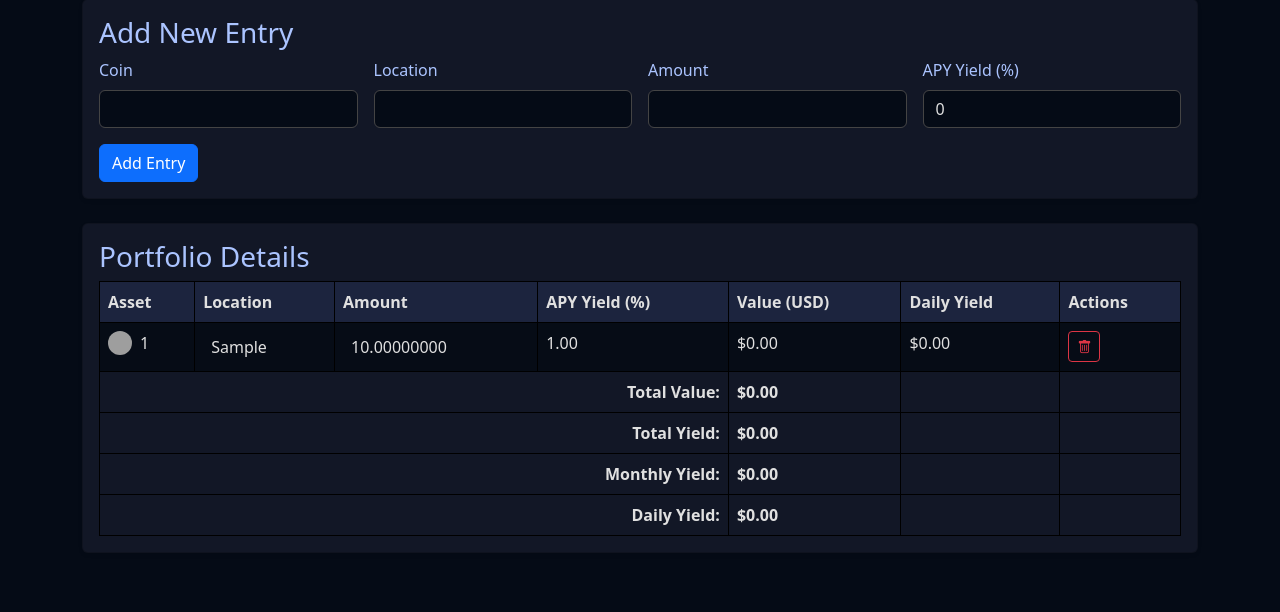
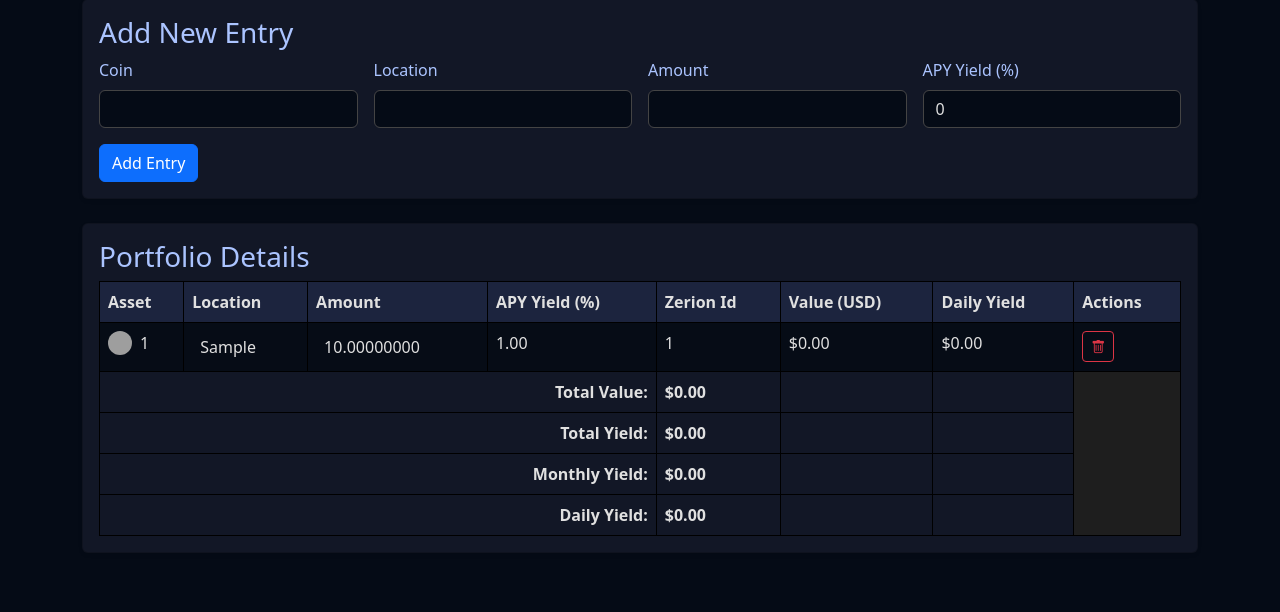
Before and after one commit to toxonaut/crypto-portfolio-tracker, a Flask app: page /edit_portfolio in a window 1280 px wide. Shown: the part 129-741 px from the top of the page. Run offline with Flask 3, Linux system fonts and the light colour scheme; tables that the repository leaves empty hold one stand-in row (values such as "Sample post"); a database or web service that is not in the repository returns one stand-in record (values such as "Sample title"); data that the repository does not hold is empty; some libraries are stand-ins or nearby versions; grey boxes are pictures that could not be loaded.

Commit message:
Add Zerion Id column to portfolio table and database

```diff
--- a/app.py
+++ b/app.py
@@ -59,6 +59,7 @@ class Portfolio(db.Model):
     source = db.Column(db.String(50), nullable=False)
     amount = db.Column(db.Float, nullable=False)
     apy = db.Column(db.Float, default=0.0)
+    zerion_id = db.Column(db.String(100), nullable=True)
 
     def to_dict(self):
         return {
@@ -66,7 +67,8 @@ class Portfolio(db.Model):
             'coin_id': self.coin_id,
             'source': self.source,
             'amount': self.amount,
-            'apy': self.apy
+            'apy': self.apy,
+            'zerion_id': self.zerion_id
         }
 
 class PortfolioHistory(db.Model):
@@ -194,7 +196,8 @@ def scheduled_add_history():
             # Add source data to the coin
             grouped_data[coin_id]['sources'][source] = {
                 'amount': amount,
-                'apy': apy
+                'apy': apy,
+                'zerion_id': item.get('zerion_id', '')
             }
 
             # Add to the total amount for this coin
@@ -356,7 +359,8 @@ def get_portfolio():
         # Add source data to the coin
         grouped_data[coin_id]['sources'][source] = {
             'amount': amount,
-            'apy': apy
+            'apy': apy,
+            'zerion_id': item.get('zerion_id', '')
         }
 
         # Add to the total amount for this coin
@@ -436,7 +440,8 @@ def add_coin_api():
             coin_id=data['coin_id'],
             source=data['source'],
             amount=float(data['amount']),
-            apy=float(data.get('apy', 0))
+            apy=float(data.get('apy', 0)),
+            zerion_id=data.get('zerion_id', '')
         )
 
         db.session.add(new_entry)
@@ -456,7 +461,8 @@ def add_coin():
             coin_id=data['coin_id'],
             source=data['source'],
             amount=float(data['amount']),
-            apy=float(data.get('apy', 0))
+            apy=float(data.get('apy', 0)),
+            zerion_id=data.get('zerion_id', '')
         )
 
         db.session.add(new_entry)
@@ -479,6 +485,8 @@ def update_coin(coin_id):
         entry.amount = float(data['amount'])
         if 'apy' in data:
             entry.apy = float(data['apy'])
+        if 'zerion_id' in data:
+            entry.zerion_id = data['zerion_id']
 
         db.session.commit()
 
@@ -501,13 +509,13 @@ def update_coin_api():
         if not entry:
             return jsonify({'success': False, 'error': 'Entry not found'})
 
-        # Update the entry
+        # Update fields
         entry.source = data['new_source']
         entry.amount = float(data['new_amount'])
-
-        # Check if new_apy is explicitly defined (including 0 values)
         if 'new_apy' in data:
             entry.apy = float(data['new_apy'])
+        if 'new_zerion_id' in data:
+            entry.zerion_id = data['new_zerion_id']
 
         db.session.commit()
 
--- a/static/edit.js
+++ b/static/edit.js
@@ -72,9 +72,9 @@ async function removeSource(coinId, source) {
     }
 }
 
-async function updateCoinEntry(coinId, oldSource, newSource, newAmount, newApy) {
+async function updateCoinEntry(coinId, oldSource, newSource, newAmount, newApy, newZerionId) {
     try {
-        console.log('Updating coin entry:', { coinId, oldSource, newSource, newAmount, newApy });
+        console.log('Updating coin entry:', { coinId, oldSource, newSource, newAmount, newApy, newZerionId });
         const response = await fetch('/api/update_coin', {
             method: 'POST',
             headers: {
@@ -85,7 +85,8 @@ async function updateCoinEntry(coinId, oldSource, newSource, newAmount, newApy)
                 old_source: oldSource,
                 new_source: newSource,
                 new_amount: newAmount,
-                new_apy: newApy
+                new_apy: newApy,
+                new_zerion_id: newZerionId
             })
         });
 
@@ -115,7 +116,7 @@ function makeEditable(element, currentValue, onSave) {
     // Create save button
     const saveBtn = document.createElement('button');
     saveBtn.className = 'btn btn-sm btn-success';
-    saveBtn.innerHTML = '✓';
+    saveBtn.innerHTML = '&#10003;';
 
     // Create container
     const container = document.createElement('div');
@@ -216,6 +217,7 @@ async function updatePortfolio() {
                         <th>Location</th>
                         <th>Amount</th>
                         <th>APY Yield (%)</th>
+                        <th>Zerion Id</th>
                         <th>Value (USD)</th>
                         <th>Daily Yield</th>
                         <th>Actions</th>
@@ -317,6 +319,21 @@ async function updatePortfolio() {
                     });
                 });
 
+                // Zerion Id column (editable)
+                const zerionIdCell = document.createElement('td');
+                zerionIdCell.className = 'zerion-id-cell';
+                const zerionId = sourceData.zerion_id || '';
+                zerionIdCell.innerHTML = `<span class="editable">${zerionId || '<i class="text-muted">Click to add</i>'}</span>`;
+                const zerionIdSpan = zerionIdCell.querySelector('.editable');
+
+                zerionIdSpan.addEventListener('click', function(e) {
+                    e.stopPropagation();
+                    makeEditable(this, zerionId, function(newZerionId) {
+                        // Update the coin entry with the new Zerion Id
+                        updateCoinEntry(coinId, source, source, amount, apy, newZerionId);
+                    });
+                });
+
                 // Value column
                 const valueCell = document.createElement('td');
                 const value = amount * details.price;
@@ -362,6 +379,7 @@ async function updatePortfolio() {
                 row.appendChild(sourceCell);
                 row.appendChild(amountCell);
                 row.appendChild(apyCell);
+                row.appendChild(zerionIdCell);
                 row.appendChild(valueCell);
                 row.appendChild(dailyYieldCell);
                 row.appendChild(actionsCell);
--- a/templates/edit_portfolio.html
+++ b/templates/edit_portfolio.html
@@ -70,6 +70,7 @@
                             <th>Location</th>
                             <th>Amount</th>
                             <th>APY Yield (%)</th>
+                            <th>Zerion Id</th>
                             <th>Actions</th>
                         </tr>
                     </thead>
@@ -99,6 +100,11 @@
                 </div>
             </td>
             <td>
+                <div class="input-group">
+                    <input type="text" class="form-control zerion-id-input" value="">
+                </div>
+            </td>
+            <td>
                 <div class="btn-group">
                     <button class="btn btn-primary btn-sm save-btn">Save</button>
                     <button class="btn btn-danger btn-sm remove-btn">Remove</button>
```
